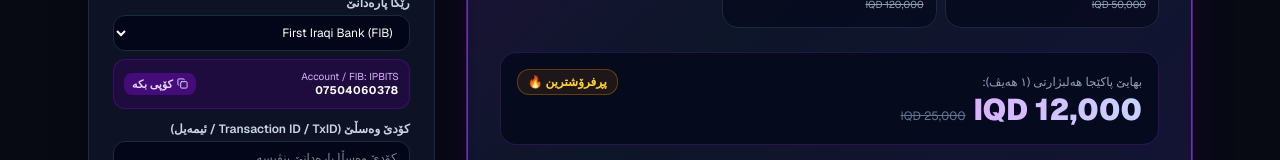
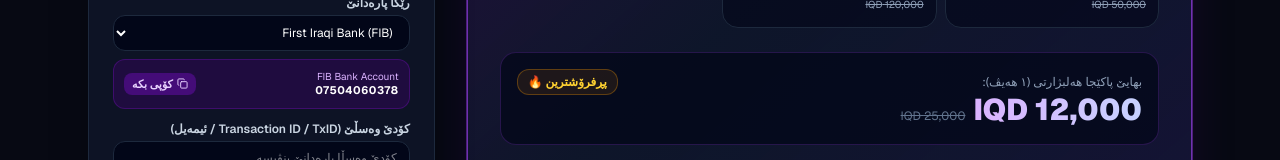
Before and after one commit to ipbits/IPBITS-STORE, a Next.js app: page / in a window 1280 px wide. Shown: the part 766-926 px from the top of the page. Built offline with nearby package versions, Linux system fonts and the light colour scheme.

Commit message:
update website

```diff
--- a/src/app/page.js
+++ b/src/app/page.js
@@ -184,9 +184,10 @@ const LOCKED_PRODUCTS = [
 ];
 
 const PAYMENT_ACCOUNTS = {
-  FIB: { title: 'First Iraqi Bank (FIB)', number: '07504060378', note: 'Account / FIB: IPBITS' },
+  FIB: { title: 'First Iraqi Bank (FIB)', number: '07504060378', note: 'FIB Bank Account' },
   FastPay: { title: 'FastPay Wallet', number: '07504060378', note: 'FastPay Account' },
   ZainCash: { title: 'Zain Cash', number: '07504060378', note: 'Zain Cash Wallet' },
+  QiCard: { title: 'Qi Card (کی کارت)', number: '07504060378', note: 'Qi Services / Card Account' },
   PayPal: { title: 'PayPal', number: 'https://www.paypal.com/ncp/payment/VDDES8YRYJG46', note: 'Send via Friends & Family' },
   USDT: { title: 'USDT (TRC20)', number: 'TUeqkjzFdD7b1EtnAJL9tbzB1uN8wDbU6T', note: 'TRC20 Network Only' }
 };
```
